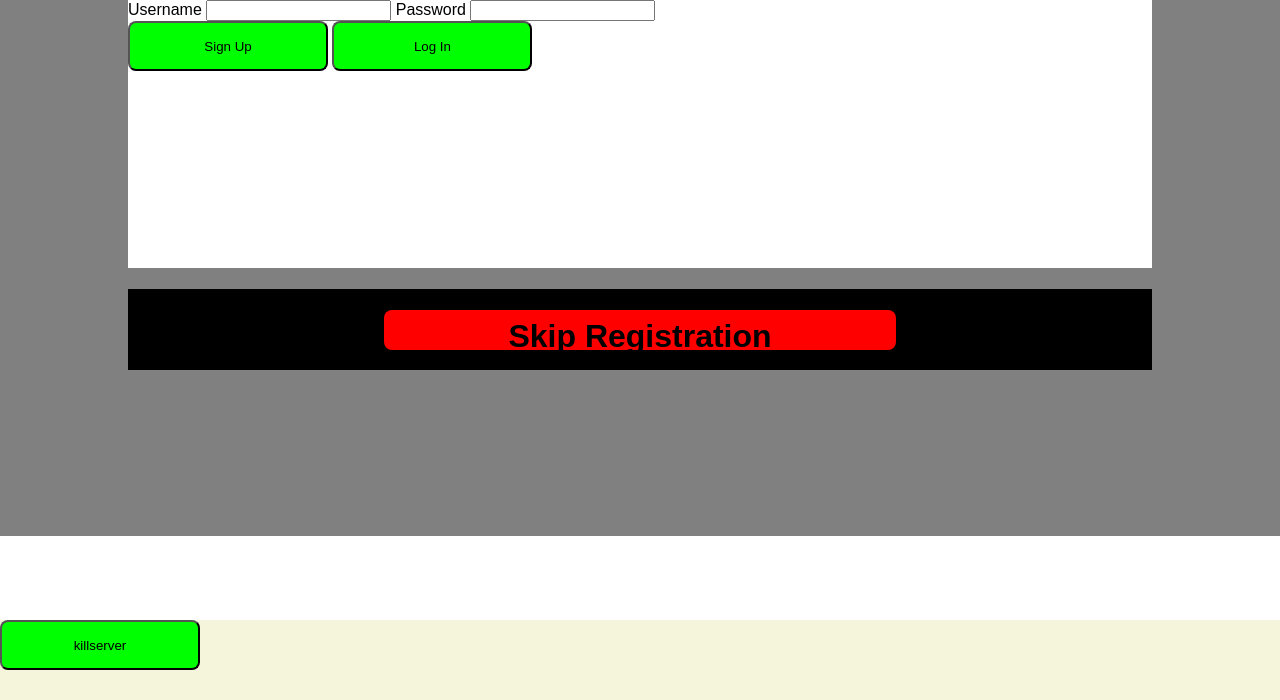
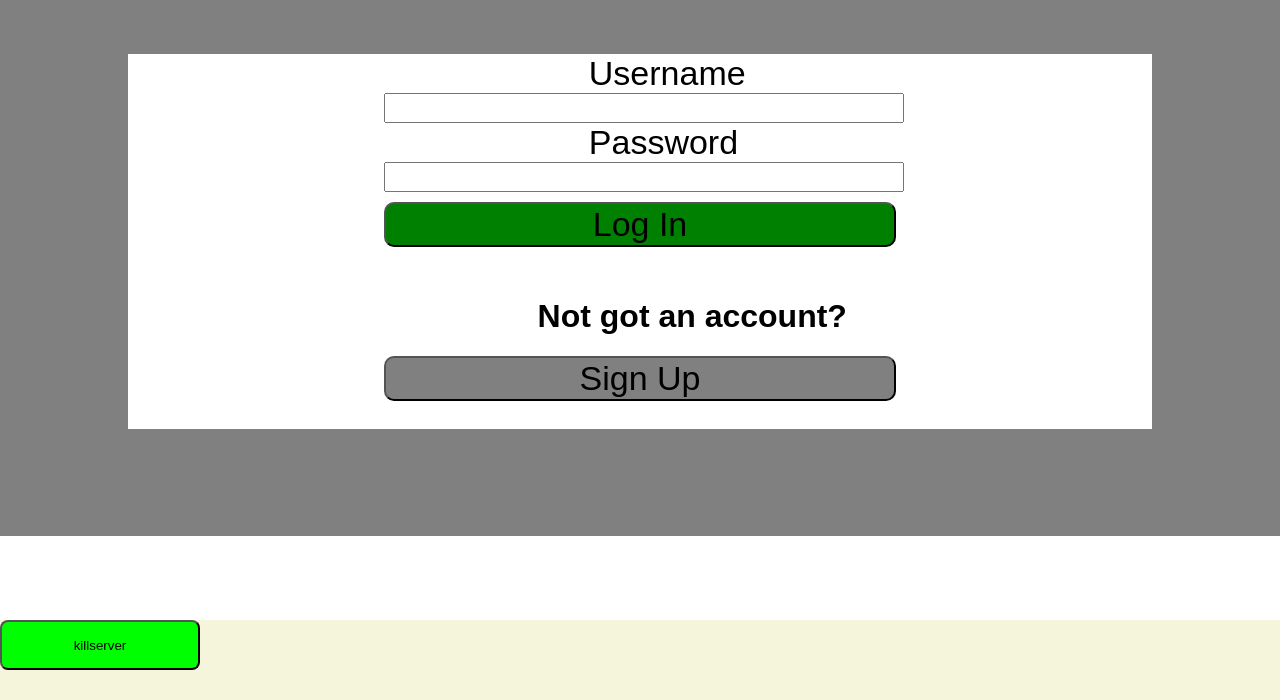
Before and after one commit to thekitbag/hedgehog, a Flask app: page / in a window 1280 px wide. Shown: the part 100-800 px from the top of the page. Run offline with Flask 2, Linux system fonts and the light colour scheme.

Commit message:
dont know

```diff
--- a/app.py
+++ b/app.py
@@ -125,7 +125,7 @@ def addEpic():
 
         conn = sqlite3.connect(db)
         c = conn.cursor()
-        c.execute("INSERT INTO Settings (Setting, Name) VALUES (?,?);", (_setting, _epicName))
+        c.execute("INSERT INTO Settings (User_Id, Setting, Name) VALUES (?,?,?);", (userId, _setting, _epicName))
         conn.commit()
         conn.close()
         return json.dumps({'message':'Epic Added!'})
@@ -138,7 +138,7 @@ def addType():
 
         conn = sqlite3.connect(db)
         c = conn.cursor()
-        c.execute("INSERT INTO Settings (Setting, Name) VALUES (?,?);", (_setting, _typeName))
+        c.execute("INSERT INTO Settings (User_Id, Setting, Name) VALUES (?,?,?);", (userId, _setting, _typeName))
         conn.commit()
         conn.close()
         return json.dumps({'message':'Epic Added!'})
@@ -153,7 +153,7 @@ def epicFilter():
     epicName = jsonData['epic']
     conn = sqlite3.connect(db)
     c = conn.cursor()
-    c.execute("SELECT Title, Urgency, Importance, Time, Complexity, Epic, Type, Deadline, Deadline_Type FROM Tasks WHERE Epic like ? AND Status = 'Not Started'",(epicName,))
+    c.execute("SELECT Title, Urgency, Importance, Time, Complexity, Epic, Type, Deadline, Deadline_Type FROM Tasks WHERE user_id = ? AND Epic like ? AND Status = 'Not Started'",(userId, epicName))
     all_rows = c.fetchall()
     return jsonify(all_rows)
 
@@ -163,16 +163,7 @@ def typeFilter():
     typeName = jsonData['type']
     conn = sqlite3.connect(db)
     c = conn.cursor()
-    c.execute("SELECT Title, Urgency, Importance, Time, Complexity, Epic, Type, Deadline, Deadline_Type FROM Tasks WHERE Type like ? AND Status = 'Not Started'",(typeName,))
-    all_rows = c.fetchall()
-    return jsonify(all_rows)
-
-
-@app.route('/getHardDeadlines',methods=['POST','GET'])
-def getHardDeadlines():
-    conn = sqlite3.connect(db)
-    c = conn.cursor()
-    c.execute("SELECT Title FROM Tasks WHERE Deadline_Type like 'HARD'")
+    c.execute("SELECT Title, Urgency, Importance, Time, Complexity, Epic, Type, Deadline, Deadline_Type FROM Tasks WHERE user_id = ? AND Type like ? AND Status = 'Not Started'",(userId, typeName))
     all_rows = c.fetchall()
     return jsonify(all_rows)
 
@@ -181,7 +172,7 @@ def getHardDeadlines():
 def getDone():
     conn = sqlite3.connect(db)
     c = conn.cursor()
-    c.execute("SELECT Title FROM Tasks WHERE Status like 'Done'")
+    c.execute("SELECT Title FROM Tasks WHERE user_id = ? AND Status like 'Done'",(userId,))
     all_rows = c.fetchall()
     return jsonify(all_rows)
 
@@ -204,7 +195,7 @@ def addTask():
 
     conn = sqlite3.connect(db)
     c = conn.cursor()
-    c.execute("INSERT INTO Tasks (Title, Description, Type, Epic, Complexity, Time, Urgency, Importance, Deadline, Deadline_Type, Status, Created) VALUES (?,?,?,?,?,?,?,?,?,?,?,?);", (_title, _description, _type, _epic, _complexity, _time, _urgency, _importance, _deadline, _deadlineType, _status, _created))
+    c.execute("INSERT INTO Tasks (User_Id, Title, Description, Type, Epic, Complexity, Time, Urgency, Importance, Deadline, Deadline_Type, Status, Created) VALUES (?,?,?,?,?,?,?,?,?,?,?,?,?);", (userId, _title, _description, _type, _epic, _complexity, _time, _urgency, _importance, _deadline, _deadlineType, _status, _created))
     conn.commit()
     conn.close()
     return json.dumps({'message':'New Task added successfully !'})
@@ -240,7 +231,7 @@ def getTaskDetails():
     _taskName = jsonData['task']
     conn = sqlite3.connect(db)
     c = conn.cursor()
-    c.execute("SELECT * FROM Tasks where Title like ?", (_taskName,))
+    c.execute("SELECT * FROM Tasks WHERE user_id = ? AND Title like ?", (userId, _taskName))
     all_rows = c.fetchall()
     return jsonify(all_rows)
 
@@ -255,7 +246,7 @@ def startTask():
 
         conn = sqlite3.connect(db)
         c = conn.cursor()
-        c.execute("UPDATE Tasks SET Status = 'In Progress', Started = ? where Title = ?",(_started, taskTitle))
+        c.execute("UPDATE Tasks SET Status = 'In Progress', Started = ? WHERE user_id = ? AND Title = ?",(_started, userId, taskTitle))
         conn.commit()
         conn.close()
         return json.dumps({'message':'status updated!'})
@@ -267,7 +258,7 @@ def addToToday():
 
         conn = sqlite3.connect(db)
         c = conn.cursor()
-        c.execute("UPDATE Tasks SET Status = 'To Do Today' where Title = ?",(taskTitle,))
+        c.execute("UPDATE Tasks SET Status = 'To Do Today' WHERE user_id = ? AND Title = ?",(userId, taskTitle))
         conn.commit()
         conn.close()
         return json.dumps({'message':'status updated!'})
@@ -281,7 +272,7 @@ def stopTask():
 
         conn = sqlite3.connect(db)
         c = conn.cursor()
-        c.execute("UPDATE Tasks SET Status = 'To Do Today' where Title = ?",(taskTitle,))
+        c.execute("UPDATE Tasks SET Status = 'To Do Today' WHERE user_id = ? AND Title = ?",(userId, taskTitle))
         conn.commit()
         conn.close()
         return json.dumps({'message':'status updated!'})
@@ -294,7 +285,7 @@ def finishTask():
 
         conn = sqlite3.connect(db)
         c = conn.cursor()
-        c.execute("UPDATE Tasks SET Status = 'Done', Finished = ? where Title = ?",(_finished, taskTitle))
+        c.execute("UPDATE Tasks SET Status = 'Done', Finished = ? WHERE user_id = ? AND Title = ?",(_finished, userId, taskTitle))
         conn.commit()
         conn.close()
         return json.dumps({'message':'status updated!'})
@@ -306,7 +297,7 @@ def reopenTask():
 
         conn = sqlite3.connect(db)
         c = conn.cursor()
-        c.execute("UPDATE Tasks SET Status = 'In Progress' where Title = ?",(taskTitle,))
+        c.execute("UPDATE Tasks SET Status = 'In Progress' WHERE user_id = ? AND Title = ?",(userId, taskTitle))
         conn.commit()
         conn.close()
         return json.dumps({'message':'status updated!'})
@@ -317,7 +308,7 @@ def moveToBacklog():
         taskTitle = jsonData['title']
         conn = sqlite3.connect(db)
         c = conn.cursor()
-        c.execute("UPDATE Tasks SET Status = 'Not Started' where Title = ?",(taskTitle,))
+        c.execute("UPDATE Tasks SET Status = 'Not Started' WHERE user_id = ? AND Title = ?",(userId, taskTitle))
         conn.commit()
         conn.close()
         return json.dumps({'message':'status updated!'})
@@ -328,7 +319,7 @@ def archiveTask():
         taskTitle = jsonData['title']
         conn = sqlite3.connect(db)
         c = conn.cursor()
-        c.execute("UPDATE Tasks SET Status = 'Archived' where Title = ?",(taskTitle,))
+        c.execute("UPDATE Tasks SET Status = 'Archived' WHERE user_id = ? AND Title = ?",(userId, taskTitle))
         conn.commit()
         conn.close()
         return json.dumps({'message':'status updated!'})
--- a/static/css/log-in-styles.css
+++ b/static/css/log-in-styles.css
@@ -1,8 +1,10 @@
 .login-box {
-    height: 50%;
+    height: 70%;
     width: 80%;
     background-color: white;
     margin-left: 10%;
+    position: relative;
+    top: 10%;
 }
 
 .new-user-box {
@@ -33,3 +35,41 @@
     background-color: #227a2a;
     cursor: pointer;
 }
+
+.field-title {
+    font-size: 34px;
+    margin-left: 45%;
+    margin-top: 5%;
+}
+
+.field-input {
+    display: block;
+    height: 24px;
+    width: 50%;
+    margin-left: 25%;
+    font-size: 34px;
+}
+
+.cta {
+    width:50%;
+    font-size:34px;
+    background-color: green;
+    margin-left: 25%;
+    border-radius: 10px;
+    margin-top: 1%;
+}
+
+.cta:hover {
+    cursor: pointer;
+    bacgr
+}
+
+#btnSignUp {
+    background-color: grey;
+    margin-top:0;
+}
+
+h1 {
+    margin-left: 40%;
+    margin-top:5%;
+}
--- a/static/js/homepage.js
+++ b/static/js/homepage.js
@@ -51,3 +51,14 @@ $(function(){
 		});
 	});
 });
+
+
+$(document).ready(function() {
+	var input = document.getElementById("inputPassword");
+	input.addEventListener("keyup", function(event) {
+  		event.preventDefault();
+  		if (event.keyCode === 13) {
+    	document.getElementById("btnLogIn").click();
+  		}
+	});
+});
--- a/static/js/tasks.js
+++ b/static/js/tasks.js
@@ -168,6 +168,10 @@ function populateButtons(container, endpoint, styling) {
  	});
  }
 
+
+function totalTime() {
+
+}
 
 //functions executed when the page loads
 
--- a/templates/index.html
+++ b/templates/index.html
@@ -21,15 +21,11 @@
 				<label for="username" class="field-title">Username</label>
 				<input name="username" id="inputUsername" class="field-input" required>
 				<label for="password" class="field-title">Password</label>
-				<input type="password" name="password" id="inputusername" class="field-input" required>
+				<input type="password" name="password" id="inputPassword" class="field-input" required>
 			</form>
-			<button class="bggb" id="btnSignUp">Sign Up</button>
-			<button class="bggb" id="btnLogIn">Log In</button>
-		</div>
-		<div class="new-user-box">
-			<div id="skip-button">
-				<h1>Skip Registration</h1>
-			</div>
+			<button class="cta" id="btnLogIn">Log In</button>
+			<h1>Not got an account?</h1>
+			<button class="cta" id="btnSignUp">Sign Up</button>
 		</div>
 	</div>
 
```
Also changed, not shown: templates/tasks.html (+4 -3 lines), templates/todotoday.html (deleted, +0 -29 lines), hedgehog.sqlite3.
